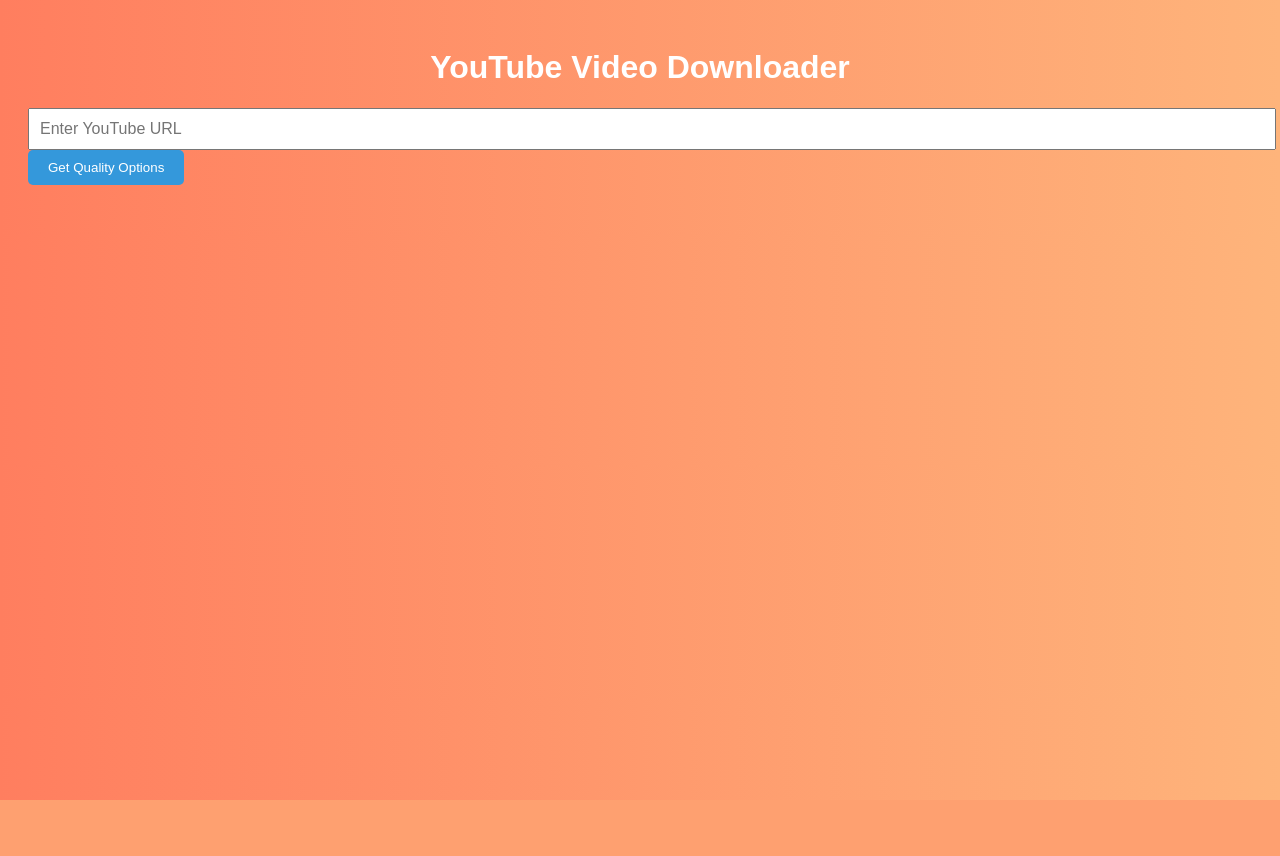
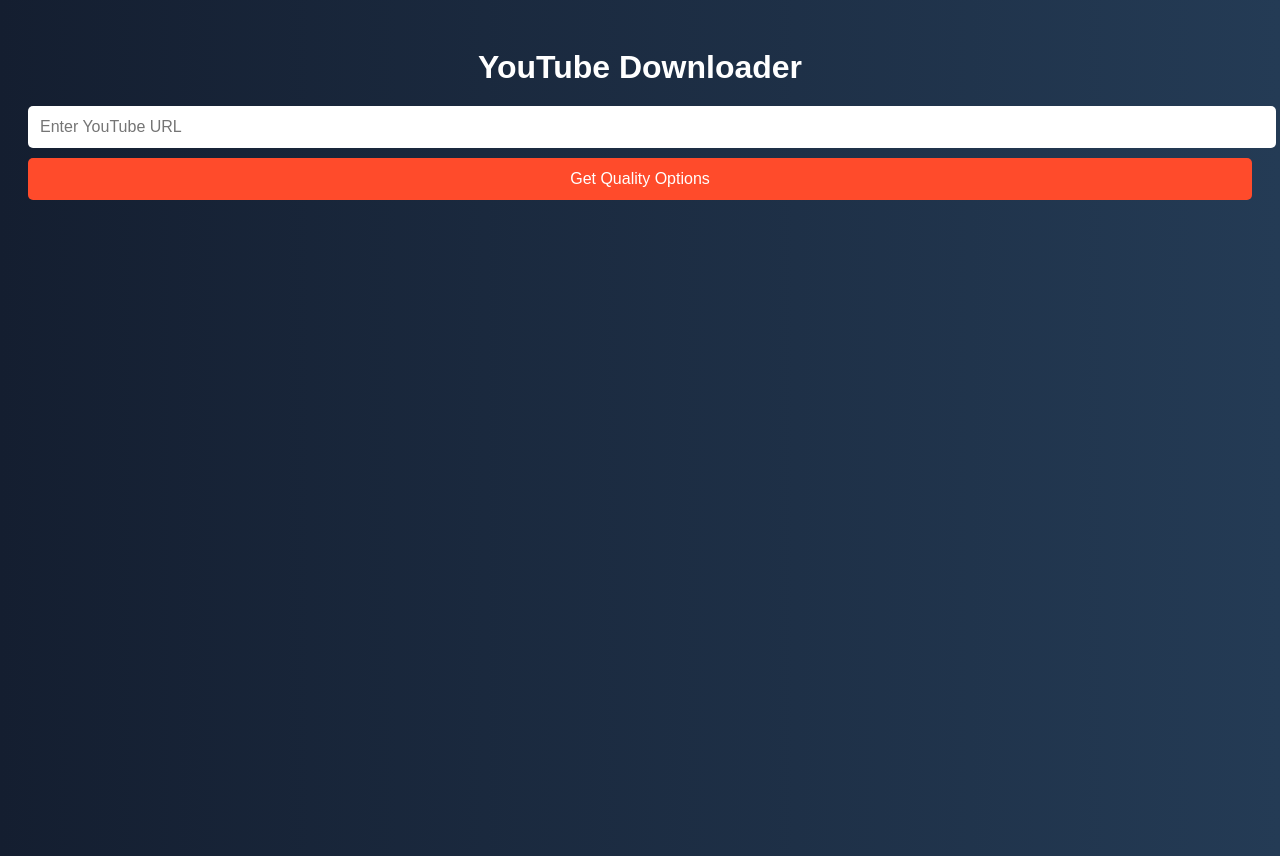
Before and after one commit to m5667/VideoDownloader, a FastAPI app: page / in a window 1280 px wide. Before the commit the page ends 800 px from the top, so only its background shows below. Run offline with FastAPI, Linux system fonts and the light colour scheme.

Commit message:
Update index.html

```diff
--- a/templates/index.html
+++ b/templates/index.html
@@ -3,103 +3,111 @@
 <head>
 <meta charset="UTF-8">
 <meta name="viewport" content="width=device-width, initial-scale=1.0">
-    <title>YouTube Video Downloader</title>
+<title>YouTube Downloader</title>
 <style>
     body {
         font-family: Arial, sans-serif;
-            background: linear-gradient(to right, #ff7e5f, #feb47b);
+        background: linear-gradient(to right, #141E30, #243B55);
         color: white;
         padding: 20px;
+        min-height: 100vh;
     }
-        h1 {
-            text-align: center;
+    h1 { text-align: center; margin-bottom: 20px; }
+    input[type="text"] { width: 100%; padding: 12px; font-size: 16px; border-radius: 5px; border: none; margin-bottom: 10px; }
+    button {
+        width: 100%;
+        padding: 12px;
+        background: #ff4b2b;
+        border: none;
+        border-radius: 5px;
+        color: white;
+        font-size: 16px;
+        cursor: pointer;
+        margin-bottom: 20px;
     }
-        #quality-options {
-            margin-top: 20px;
+    button:hover { background: #ff416c; }
+
+    .loading { text-align: center; display: none; margin: 20px 0; }
+    .spinner {
+        border: 5px solid #f3f3f3;
+        border-top: 5px solid #ff416c;
+        border-radius: 50%;
+        width: 40px;
+        height: 40px;
+        animation: spin 1s linear infinite;
+        margin: 0 auto;
     }
+    @keyframes spin { 0% { transform: rotate(0deg); } 100% { transform: rotate(360deg); } }
+
     .quality-option {
-            background-color: #333;
+        background: #1c1c1c;
         padding: 10px;
-            margin: 5px;
+        margin-bottom: 10px;
         border-radius: 5px;
     }
-        .quality-option a {
-            color: #fff;
-            text-decoration: none;
-        }
-        .loading {
-            text-align: center;
-            margin-top: 20px;
-            display: none;
-        }
-        .spinner {
-            border: 4px solid #f3f3f3;
-            border-top: 4px solid #3498db;
-            border-radius: 50%;
-            width: 30px;
-            height: 30px;
-            animation: spin 2s linear infinite;
-        }
-        @keyframes spin {
-            0% { transform: rotate(0deg); }
-            100% { transform: rotate(360deg); }
-        }
+    .quality-option a { color: #ff416c; text-decoration: none; }
 </style>
 </head>
 <body>
-    <h1>YouTube Video Downloader</h1>
+<h1>YouTube Downloader</h1>
 
-    <input type="text" id="url" placeholder="Enter YouTube URL" style="width: 100%; padding: 10px; font-size: 16px;">
-    <button onclick="fetchInfo()" style="padding: 10px 20px; background-color: #3498db; color: white; border: none; border-radius: 5px;">Get Quality Options</button>
+<input type="text" id="url" placeholder="Enter YouTube URL">
+<button onclick="fetchInfo()">Get Quality Options</button>
 
 <div class="loading">
     <div class="spinner"></div>
     <p>Loading...</p>
 </div>
 
-    <div id="quality-options">
-        <!-- Video quality options will be displayed here -->
-    </div>
+<div id="quality-options"></div>
 
 <script>
 function fetchInfo() {
     const url = document.getElementById('url').value.trim();
-            if (url === "") {
-                alert("Please enter a URL!");
-                return;
-            }
+    if (!url) { alert("Enter a URL!"); return; }
 
     document.querySelector('.loading').style.display = 'block';
+    document.getElementById('quality-options').innerHTML = '';
+
     fetch(`/info?url=${encodeURIComponent(url)}`)
-                .then(response => response.json())
+        .then(res => res.json())
         .then(data => {
             document.querySelector('.loading').style.display = 'none';
-                    let qualityContainer = document.getElementById('quality-options');
-                    qualityContainer.innerHTML = '';  // Clear previous results
+            const container = document.getElementById('quality-options');
 
             if (data.is_playlist) {
                 data.videos.forEach(video => {
-                            let videoDiv = document.createElement('div');
-                            videoDiv.classList.add('quality-option');
-                            videoDiv.innerHTML = `<strong>${video.title}</strong><br/>`;
-                            video.formats.forEach(format => {
-                                videoDiv.innerHTML += `Quality: ${format.height || 'Audio'} - ${format.ext}<br/>`;
+                    const div = document.createElement('div');
+                    div.classList.add('quality-option');
+                    div.innerHTML = `<strong>${video.title}</strong><br>`;
+                    video.formats.forEach(f => {
+                        div.innerHTML += `<a href="/download?url=${encodeURIComponent(url)}&format_id=${f.format_id}">MP4 ${f.height || 'Audio'}p</a><br>`;
                     });
-                            qualityContainer.appendChild(videoDiv);
+                    container.appendChild(div);
                 });
             } else {
-                        let mp4Div = document.createElement('div');
+                const mp4Div = document.createElement('div');
                 mp4Div.classList.add('quality-option');
-                        mp4Div.innerHTML = `<strong>Video Quality Options (MP4):</strong><br/>`;
-                        data.mp4_formats.forEach(format => {
-                            mp4Div.innerHTML += `Quality: ${format.height || 'Audio'} - ${format.ext}<br/>`;
+                mp4Div.innerHTML = `<strong>Video (MP4):</strong><br>`;
+                data.mp4_formats.forEach(f => {
+                    mp4Div.innerHTML += `<a href="/download?url=${encodeURIComponent(url)}&format_id=${f.format_id}">${f.height || 'Audio'}p</a><br>`;
                 });
-                        qualityContainer.appendChild(mp4Div);
+                container.appendChild(mp4Div);
 
-                        let mp3Div = document.createElement('div');
+                const mp3Div = document.createElement('div');
                 mp3Div.classList.add('quality-option');
-                        mp3Div.innerHTML = `<strong>Audio Quality Options (MP3):</strong><br/>`;
-                        data.mp3_formats.forEach(format => {
-                            mp3Div.innerHTML += `Quality: ${format.abr} - ${format.ext}<br/>`;
+                mp3Div.innerHTML = `<strong>Audio (MP3):</strong><br>`;
+                data.mp3_formats.forEach(f => {
+                    mp3Div.innerHTML += `<a href="/download?url=${encodeURIComponent(url)}&format_id=${f.format_id}">${f.abr || 'Audio'} kbps</a><br>`;
                 });
-                        qualityContainer
+                container.appendChild(mp3Div);
+            }
+        })
+        .catch(err => {
+            document.querySelector('.loading').style.display = 'none';
+            alert("Error fetching video info. Try a different URL.");
+        });
+}
+</script>
+</body>
+</html>
```
Lines whose indentation alone changed are shown as unchanged.
